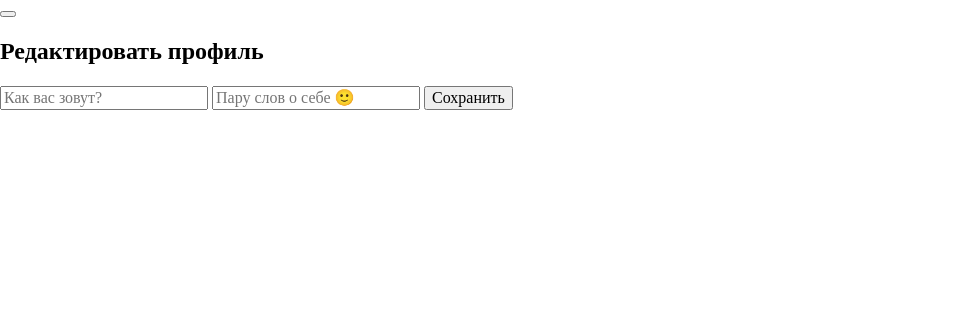
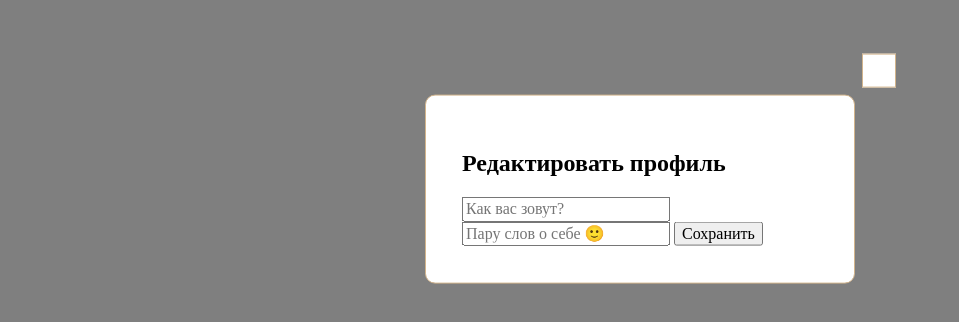
Before and after one commit to Navi113/p4_mesto, a plain HTML site: page index.html in a window 1280 px wide. Shown: the whole page, without its empty margins (0-959 px from the left). Drawn offline with Linux system fonts and the light colour scheme.

Commit message:
добавлен overlay

```diff
--- a/blocks/form/__btn-close/form__btn-close.css
+++ b/blocks/form/__btn-close/form__btn-close.css
@@ -1,3 +1,11 @@
 .form__btn-close {
-
+  width: 34px;
+  height: 34px;
+  position: absolute;
+  top: -42px;
+  right: -42px;
+  background-image: url(../../../images/Close-Icon.svg);
+  border: 1px solid tan;
+  padding: 0;
+  background: inherit;
 }
--- a/blocks/form/form.css
+++ b/blocks/form/form.css
@@ -1,3 +1,14 @@
 .form {
-
+  max-width: 430px;
+  min-width: 282px;
+  position: relative;
+  /* top: 50%;
+  left: 50%; */
+  transform: translate(0%, 50%);
+  background-color: #fff;
+  margin: 0 auto;
+  padding: 34px 36px 37px;
+  box-sizing: border-box;
+  border-radius: 10px;
+  border: 1px solid tan;
 }
--- /dev/null
+++ b/blocks/overlay/overlay.css
@@ -0,0 +1,7 @@
+.overlay {
+  width: 100%;
+  height: 100vh;
+  position: relative;
+  z-index: -1;
+  background-color: rgba(0, 0, 0, 0.5);
+}
--- a/index.css
+++ b/index.css
@@ -1,3 +1,6 @@
+/* form */
+@import url(./blocks/form/form.css);
+@import url(./blocks/form/__btn-close/form__btn-close.css);
 
-.form__btn-submit {
-}
+/* overlay */
+@import url(./blocks/overlay/overlay.css);
--- a/index.html
+++ b/index.html
@@ -12,12 +12,14 @@
   <title>Место</title>
 </head>
 <body>
-  <form action="" class="form">
+  <div class="overlay">
+    <form class="form">
       <button class="form__btn-close"></button>
       <h2 class="form__heading">Редактировать профиль</h2>
       <input class="form__input" type="text" name="user-name" placeholder="Как вас зовут?" required>
       <input class="form__input" type="text" name="user-discription" placeholder="Пару слов о себе 🙂" required>
       <button class="form__btn-submit" type="submit">Сохранить</button>
     </form>
+  </div>
 </body>
 </html>
```
Also changed, not shown: images/Close-Icon.svg (added). Lines whose indentation alone changed are shown as unchanged.
